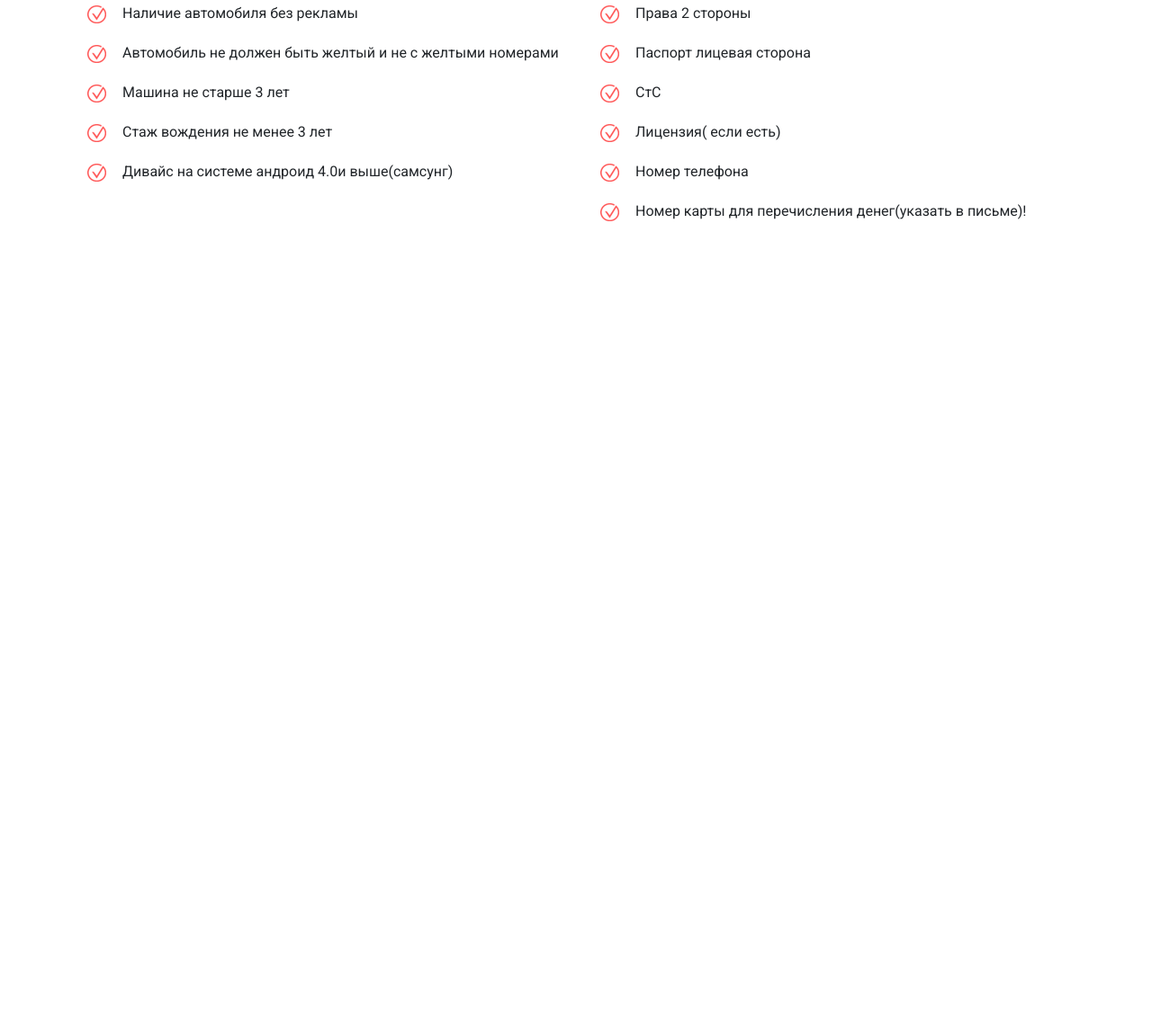
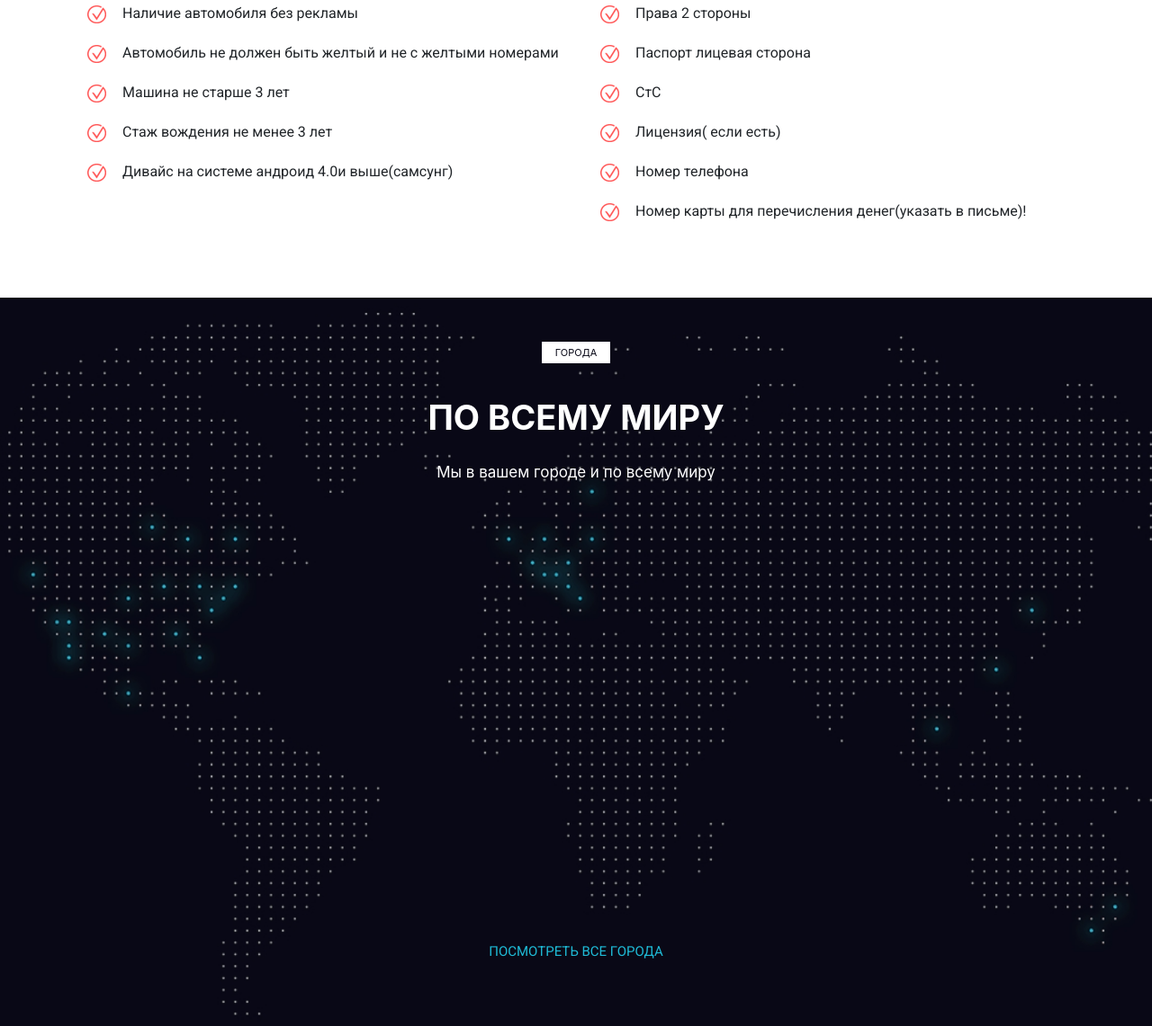
Before and after one commit to Aramex86/BootstrapProject, a plain HTML site: page src/index.html in a window 1280 px wide. Shown: the part 4717-5858 px from the top of the page at 90% size. Before the commit the page ends 5048 px from the top, so only its background shows below. Drawn offline with nearby package versions, Linux system fonts and the light colour scheme.

Commit message:
section world

```diff
--- a/src/index.html
+++ b/src/index.html
@@ -365,6 +365,14 @@
             </div>
         </div>
     </section>
+    <section class="world">
+        <div class="container">
+            <div class="world_label">города</div>
+            <div class="world_title">По всему миру</div>
+            <div class="world_subtitle">Мы в вашем городе и по всему миру</div>
+            <div class="world_bottom"><a href="#" class="world_link">посмотреть все города</a></div>
+        </div>
+    </section>
 
 
 
--- a/src/sass/style.sass
+++ b/src/sass/style.sass
@@ -221,6 +221,18 @@ header nav
         text-transform: uppercase
         text-align: center
         line-height: 25px
+.world
+  &_label
+      margin: 0 auto
+      width: 76px
+      height: 24px
+      background-color: #ffffff
+      color: #070716
+      font-size: 11px
+      font-weight: 400
+      line-height: 25px
+      text-transform: uppercase
+      text-align: center
 
 .title
     color: #222222
@@ -393,3 +405,39 @@ header nav
   .required_list
     li::before
       background: url('../icons/red_mark.png') center center/cover no-repeat
+
+.world
+  min-height: 717px
+  padding: 49px 0 49px 0
+  background: url('../img/world_bg.jpg') center center/cover no-repeat
+  &_title
+    margin-top: 32px
+    color: #ffffff
+    font-size: 38px
+    font-weight: 700
+    text-transform: uppercase
+    text-align: center
+  &_subtitle
+    margin-top: 20px
+    color: #ffffff
+    font-size: 17px
+    font-weight: 400
+    text-align: center
+  &_bottom
+    margin-top: 486px
+    text-align: center
+  &_link
+    color: #1fbad6
+    font-family: Roboto
+    font-size: 15px
+    font-weight: 400
+    line-height: 68px
+    text-transform: uppercase
+    text-decoration: none
+    display: inline-block
+    transition: .3s all
+    &:hover
+      text-decoration: none
+      color: $main-color
+      transform: translateY(-2px)
+      font-size: 16px
```
Also changed, not shown: src/css/style.min.css, 1 other file.
